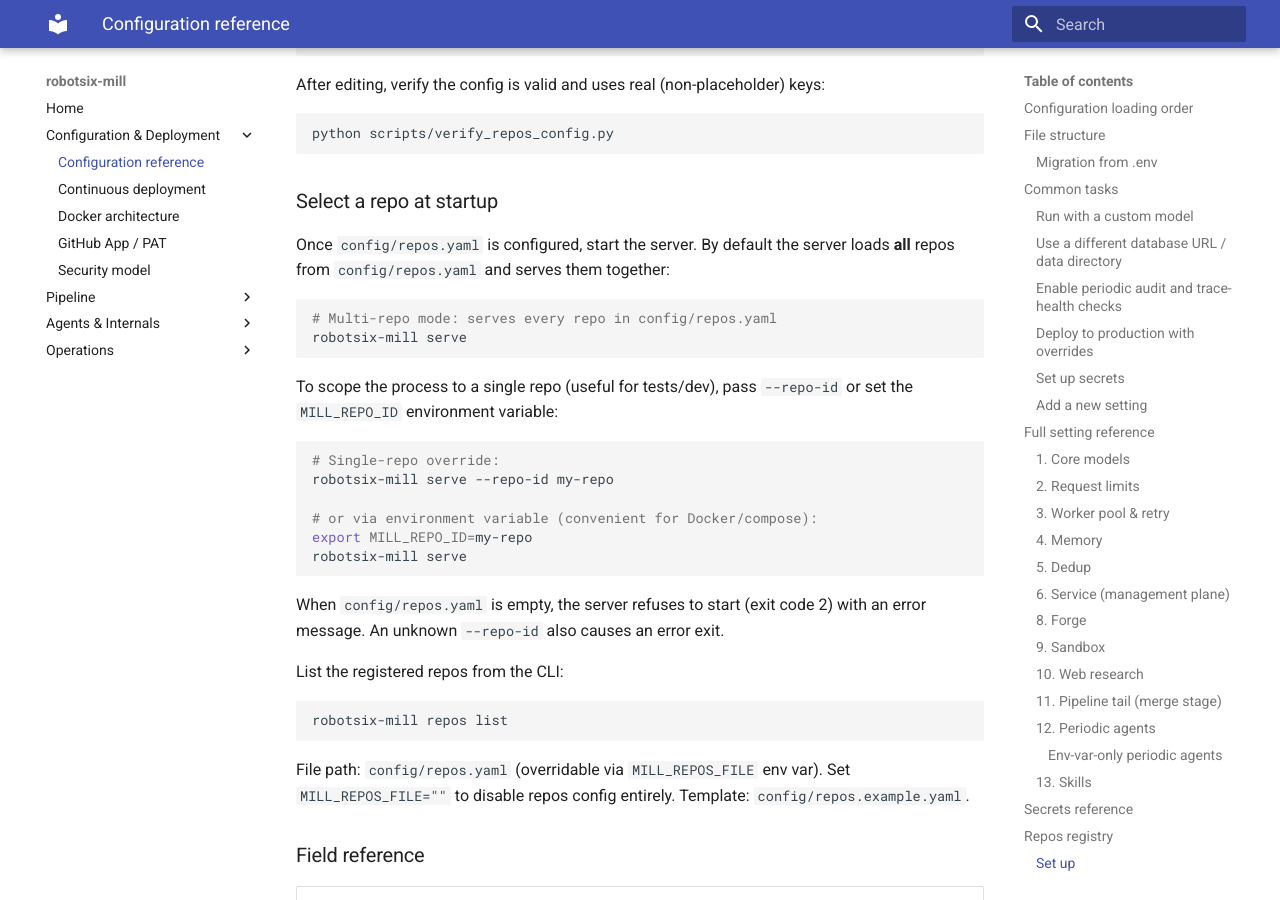
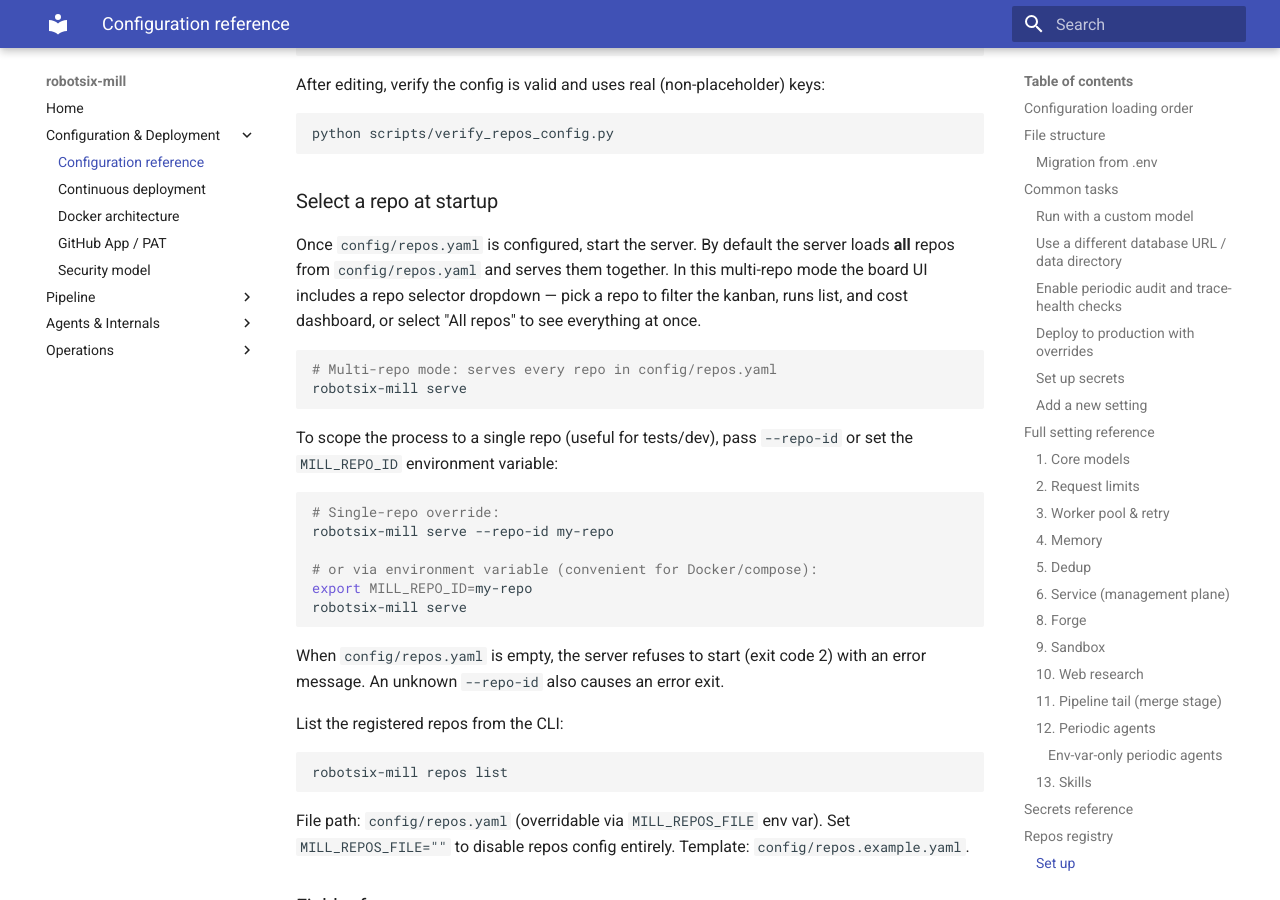
Before and after one commit to damien-robotsix/robotsix-mill, an MkDocs documentation site: the page built from docs/configuration.md, in a window 1280 px wide and 900 px high, scrolled down 15636 px. Built offline with MkDocs 1.6.1 and Material for MkDocs 9.7.7, drawn with Linux system fonts in a browser that asks for light colours.

Commit message:
mill(docs): Board UI repo selector (20260525T144705Z-board-ui-repo-selector-513f)

````diff
--- a/docs/configuration.md
+++ b/docs/configuration.md
@@ -458,7 +458,9 @@
 
 Once `config/repos.yaml` is configured, start the server.  By default
 the server loads **all** repos from `config/repos.yaml` and serves them
-together:
+together.  In this multi-repo mode the board UI includes a repo selector
+dropdown — pick a repo to filter the kanban, runs list, and cost
+dashboard, or select "All repos" to see everything at once.
 
 ```sh
 # Multi-repo mode: serves every repo in config/repos.yaml
````
Also changed, not shown: README.md (+8 -5 lines).
